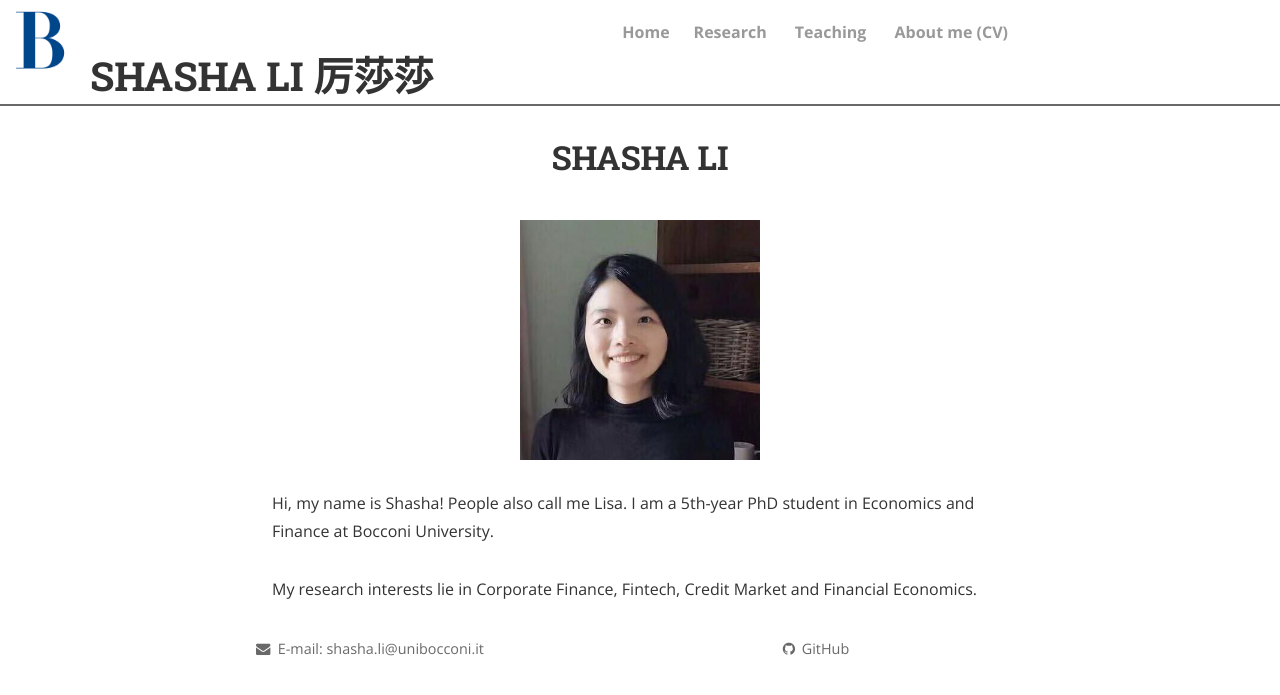
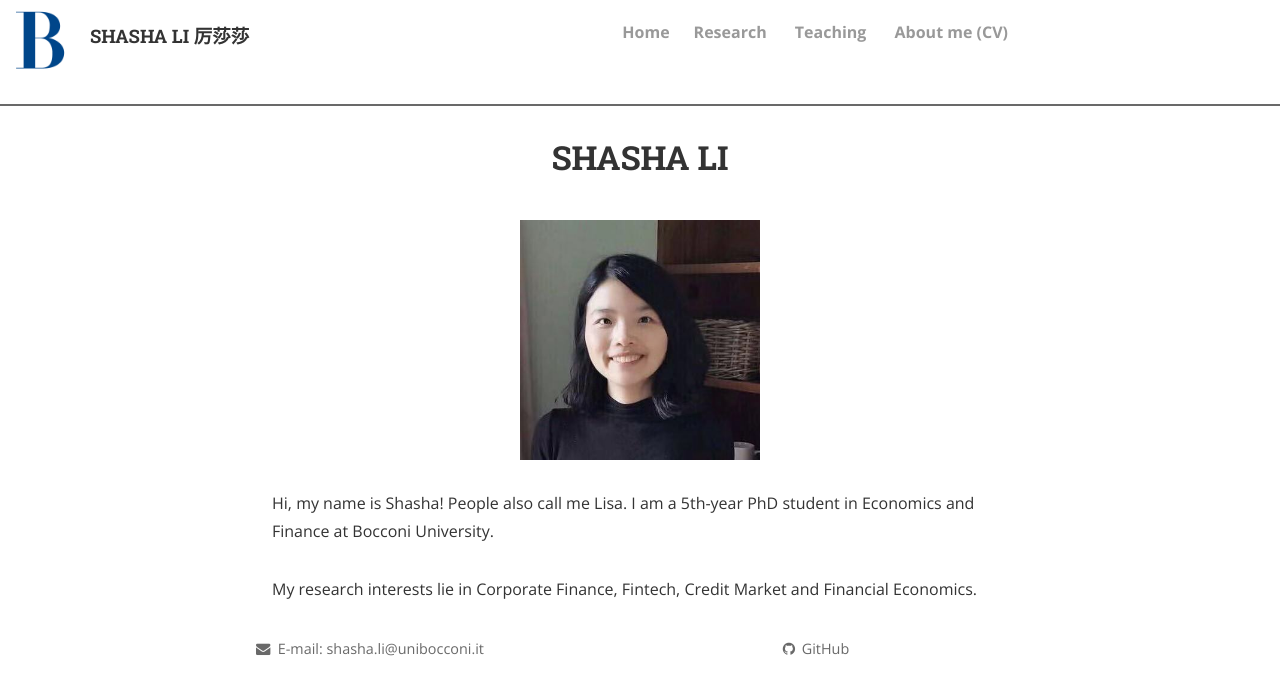
Before and after one commit to shasha-li/shasha-li.github.io, a Jekyll site: the page built from index.html, in a window 1280 px wide. Shown: the top 695 px of the page. Built offline with Jekyll 4.4.1, drawn with Linux system fonts in a browser that asks for light colours; nearby versions of some CDN libraries; the list of posts is cut into pages by our own code; comment, search, counter and statistics services are not loaded; a style sheet for code colours, icons or effects is not loaded.

Commit message:
Update head.html

```diff
--- a/_includes/head.html
+++ b/_includes/head.html
@@ -88,10 +88,10 @@
   }
   .namef {
     position: absolute;
-    top: 40px;
+    top: 20px;
     left: 90px;
     font-weight: bold;
-    font-size: 40px;
+    font-size: 116%;
     }
   </style>
 
```
